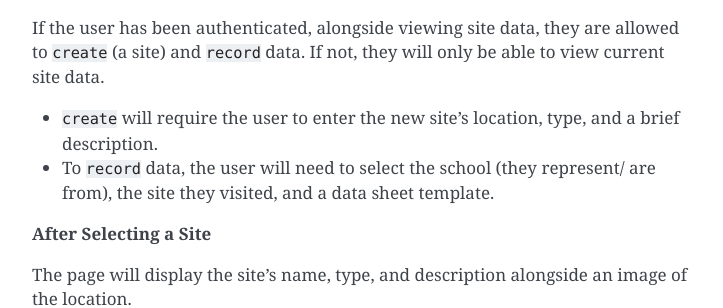
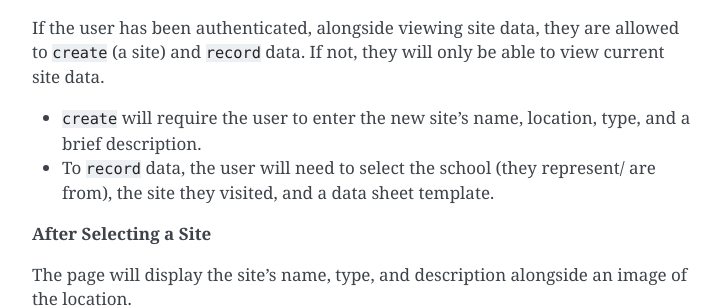
Before and after one commit to osuosl/streamwebs, a Sphinx documentation site: the page built from docs/source/outline.rst, in a window 1280 px wide and 900 px high, scrolled down 1287 px. Shown: the part 154-462 px from the top of the window, without its empty margins (388-1111 px from the left). Built offline with Sphinx 7.4.7, drawn with Linux system fonts in a browser that asks for light colours.

```diff
--- a/docs/source/outline.rst
+++ b/docs/source/outline.rst
@@ -72,8 +72,8 @@ If the user has been authenticated, alongside viewing site data, they are
 allowed to ``create`` (a site) and ``record`` data. If not, they will only
 be able to view current site data.
 
-* ``create`` will require the user to enter the new site's location, type, and
-  a brief description.
+* ``create`` will require the user to enter the new site's name, location,
+  type, and a brief description.
 
 * To ``record`` data, the user will need to select the school (they represent/
   are from), the site they visited, and a data sheet template.
```
